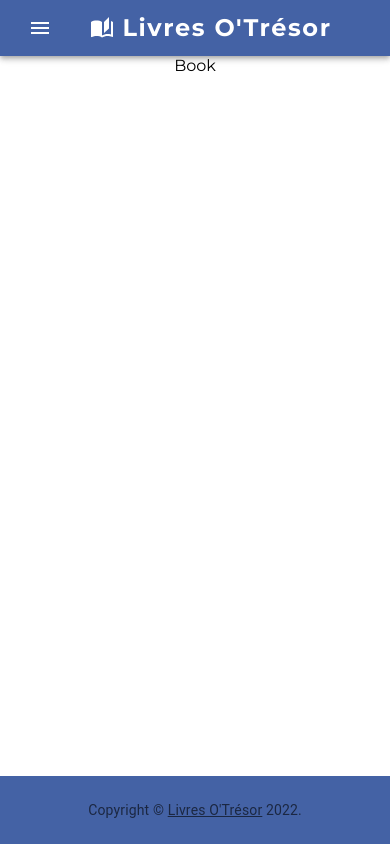
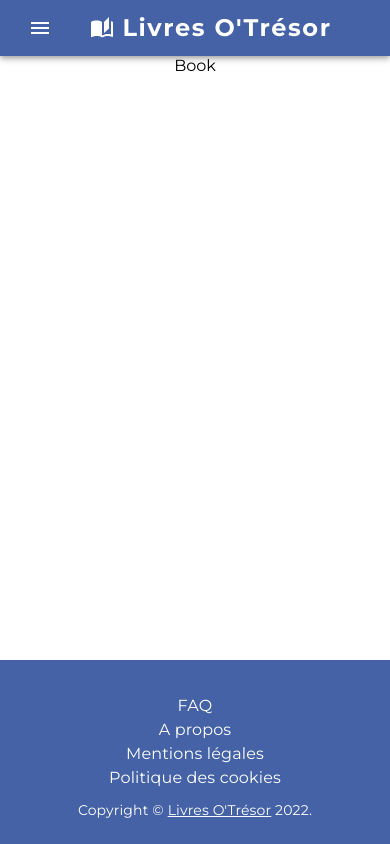
Before and after one commit to MarieLouPLevasseur/Projet-livresOtresor-front, a React (Create React App) app: page /recherche/voir-livre in a window 390 px wide. Built offline with nearby package versions, Linux system fonts and the light colour scheme.

Commit message:
change font footer - color - responsive

```diff
--- a/src/components/Footer/Footer.js
+++ b/src/components/Footer/Footer.js
@@ -3,20 +3,19 @@ import Box from '@mui/material/Box';
 import Typography from '@mui/material/Typography';
 import Container from '@mui/material/Container';
 import Link from '@mui/material/Link';
-import Button from '@mui/material/Button';
 
 import './Footer.scss';
 
 const pages = [
+  {name:"FAQ", path:"/faq"},
+  {name:"A propos", path:"/a-propos"},
   {name:"Mentions légales", path: "/mentions-legales"},
   {name:"Politique des cookies", path: "/politique-cookies"},
-  {name:"A propos", path:"/a-propos"},
-  {name:"FAQ", path:"/faq"},
 ];
 
 function Copyright() {
   return (
-    <Typography variant="body2" color="text.secondary">
+    <Typography variant="body2" color="white"  sx={{fontFamily:'Montserrat'}}>
       {'Copyright © '}
       <Link color="inherit" href="https://mui.com/">
         Livres O'Trésor
@@ -47,14 +46,17 @@ export default function StickyFooter() {
           <Typography variant="body1">
 
           </Typography>
-          <Box sx={{ flexGrow: 1, display: { xs: 'none', md: 'flex' } }}>
+          <Box className='footer-text' sx={{ flexGrow: 1, display: { xs: 'flex-direction:column', md: 'flex' }}}>
             {pages.map((page) => (
-              <Button
-                key={page.name}
-                sx={{ my: 2, color: 'black', display: 'block' }}
-              >
-                {page.name}
-              </Button>
+              // <Button
+              //   key={page.name}
+              //   sx={{ my: 2, color: 'white', display: 'block' ,fontFamily:'Montserrat'}}
+              // >
+              //   {page.name}
+              // </Button>
+              <Link to={page.path} key={page.name} style={{ textDecoration: 'none', color: 'white'}}>
+                <Typography sx={{fontFamily: 'Montserrat'}} textAlign="center" >{page.name}</Typography>
+              </Link>
             ))}
           </Box>
           <Copyright />
--- a/src/components/Footer/Footer.scss
+++ b/src/components/Footer/Footer.scss
@@ -1,3 +1,20 @@
 .footer {
   background:#4462A5 !important;
 }
+
+.footer-text {
+  display: flex;
+  align-items: center;
+  justify-content: space-between;
+  padding: 10px;
+}
+
+// ********************RESPONSIVE**********************************
+@media screen and (max-width: 626px){
+  .footer-text {
+    flex-direction: column;
+    align-items: center;
+    justify-content: center;
+    height: auto;
+  }
+}
```
